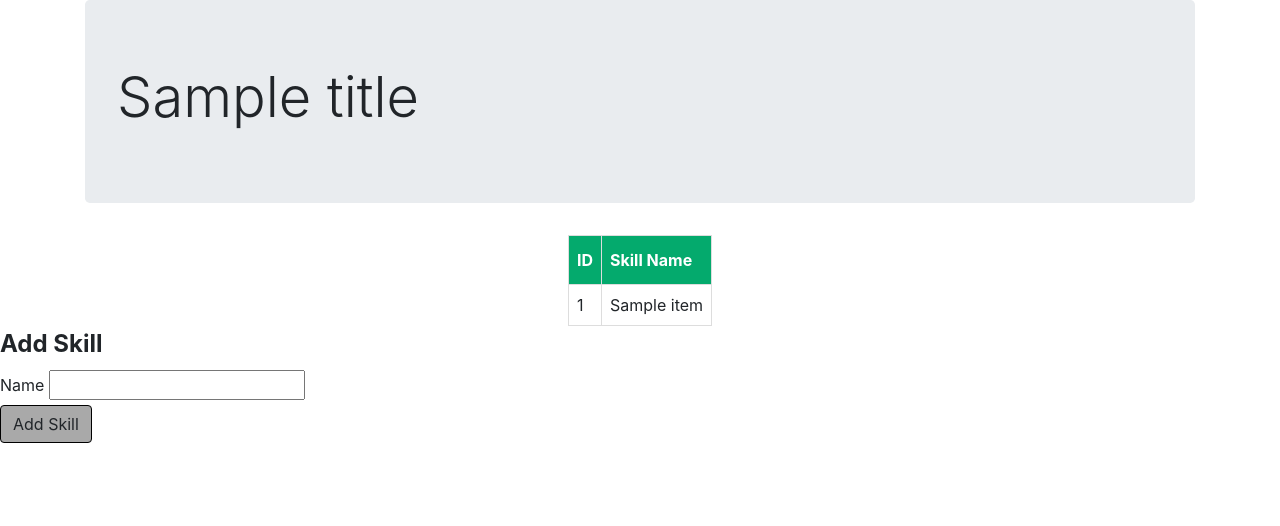
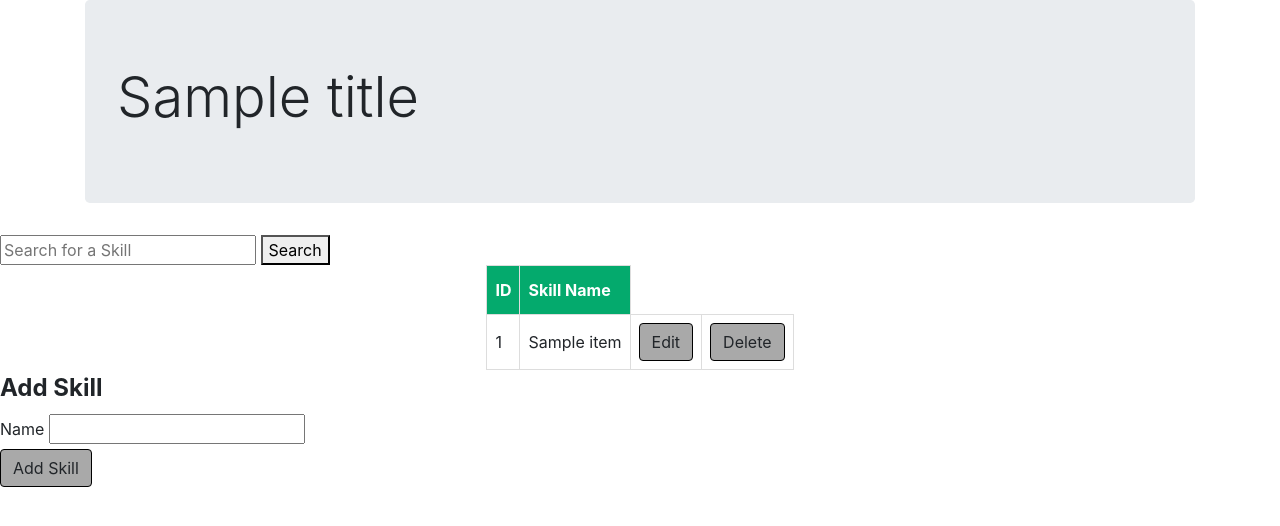
Before and after one commit to Team-Cthulu/cthulu, a Flask app: template templates/skills.j2 in a window 1280 px wide. Shown: the part 56-582 px from the top of the page. Run offline with Flask 2, Linux system fonts and the light colour scheme; the template is opened without the code that fills it: most values are stand-ins (such as "Sample title", 1, 10 or a date in 2020); parts of the project's set-up code (start-up, migrations or seed data) failed here and were passed over; some libraries are stand-ins or nearby versions.

Commit message:
updating html for skills.j2

```diff
--- a/templates/skills.j2
+++ b/templates/skills.j2
@@ -1,6 +1,12 @@
 {% extends 'layout.html' %}
 
 {% block body %}
+<div>
+    <form method="post" id="Search" action="" style="margin:auto;max-width=600px">
+        <input type="text" placeholder="Search for a Skill" name="skill_name">
+        <button type="submit" name="Search"><i class="fa fa-search"></i>Search</button>
+    </form>
+</div>
 <table class="center">
     <thead>
     <tr>
@@ -12,6 +18,8 @@
     <tr>
         <td>{{item['skill_id']}}</td>
         <td>{{item['skill_name']}}</td>
+        <td><a href="edit_orc/{{item[0]}}" class="btn btn-default">Edit</a></td>
+        <td><a href="delete_orc/{{item[0]}}" class="btn btn-default">Delete</a></td>
     </tr>
     {% endfor %}
     </table>
```
